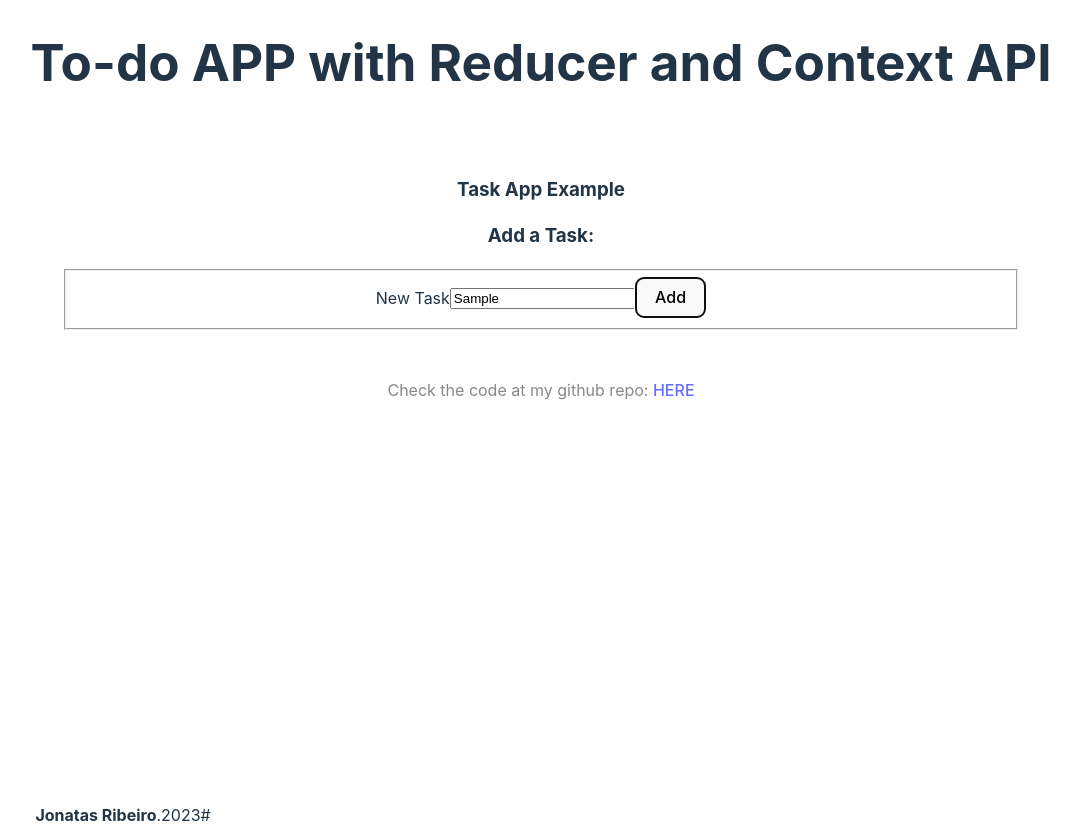
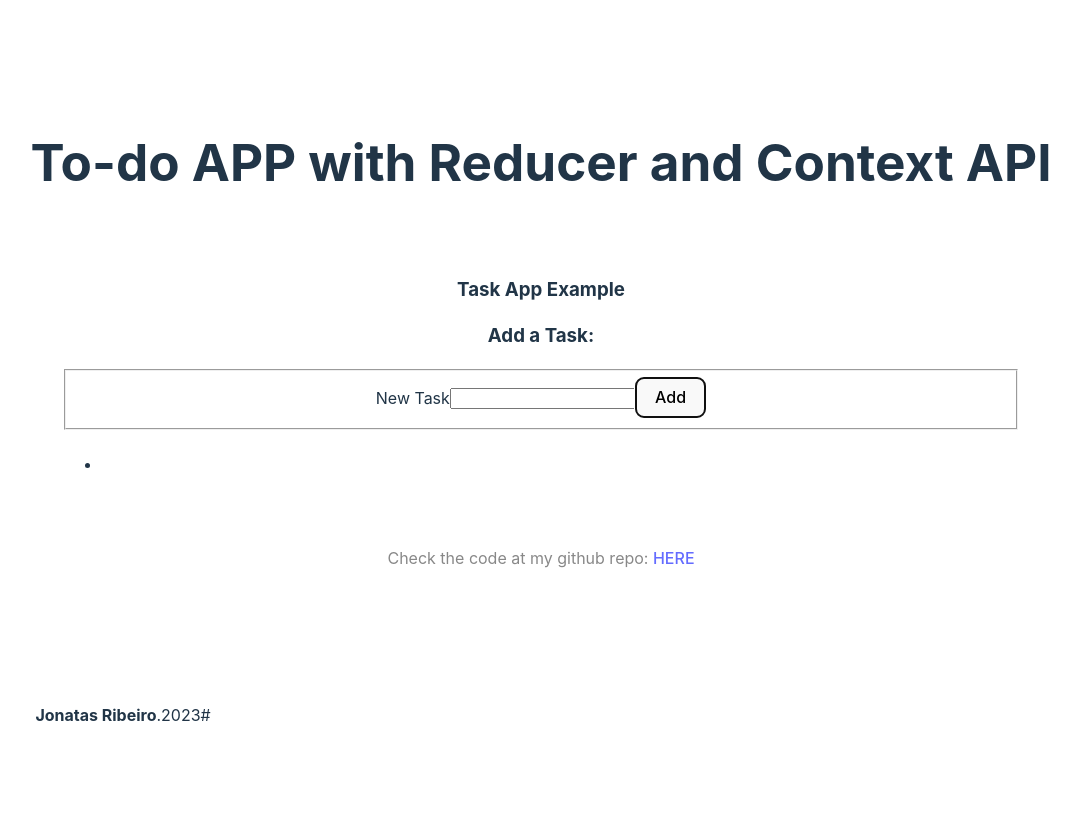
Before and after one commit to jonriber/to-do-list-app, a React (Vite) app in the folder to-do-app/: page / in a window 1280 px wide. Both pictures are taken after typing "Sample" into the empty fields and a click on the button "Add". Shown: the whole page, without its empty margins (99-1179 px from the left). After the commit the page ends 800 px from the top, so only its background shows below. Built offline with nearby package versions, Linux system fonts and the light colour scheme.

Commit message:
creating tasklist

```diff
--- a/to-do-app/src/App.css
+++ b/to-do-app/src/App.css
@@ -1,6 +1,6 @@
 #root {
   max-width: 1280px;
-  min-height: 100%;
+  min-height: 600px;
   margin: 0 auto;
   padding: 2rem;
   text-align: center;
--- a/to-do-app/src/components/AddTask.jsx
+++ b/to-do-app/src/components/AddTask.jsx
@@ -5,16 +5,20 @@ const AddTask = () => {
     const
         taskInputRef = useRef(""),
         dispatch = useTaskDispatch();
+        // tasks = useTaskContext(),
+        // id = getLatestId(tasks); //when is this calculated?
+
 
     function addTask(e){
         e.preventDefault();
-        console.log("RODANDO A FUNCTION DE ADICIONAR $$$$",taskInputRef.current.value)
         dispatch({
             type:"added",
-            id: 0,
             text:taskInputRef.current.value,
             used:false
         })
+
+        alert("Tarefa Adicionada com sucesso")
+        taskInputRef.current.value = ""
     }
     return(
         <>
--- a/to-do-app/src/components/Task.jsx
+++ b/to-do-app/src/components/Task.jsx
@@ -0,0 +1,13 @@
+/* eslint-disable react/prop-types */
+const Task = (props) => {
+    console.log("task final:",props)
+    return(
+        <>
+            <li>
+                <h5>{props.task.text}</h5>
+            </li>
+        </>
+    )
+}
+
+export default Task
--- a/to-do-app/src/components/TasksList.jsx
+++ b/to-do-app/src/components/TasksList.jsx
@@ -0,0 +1,25 @@
+import { useTaskContext } from "../contexts/TasksContext"
+import Task from "./Task"
+
+function TasksList(){
+    const
+        tasks = useTaskContext(),
+        taskList = tasks.length>0? tasks.map((task) => {
+            return(
+                <>
+                    <Task task={task.text}/>
+                </>
+            )
+        }): <h3>Start adding tasks!</h3>
+
+    console.log("TASKS ON TAKS LIST:",tasks);
+    return(
+        <>
+            <ul>
+                {taskList}
+            </ul>
+        </>
+    )
+}
+
+export default TasksList
--- a/to-do-app/src/components/ToDoApp.jsx
+++ b/to-do-app/src/components/ToDoApp.jsx
@@ -1,5 +1,5 @@
 import AddTask from "./AddTask"
-// import TaskList from "./TaskList"
+import TasksList from "./TasksList";
 import { TasksProvider } from "../contexts/TasksContext";
 
 const ToDoApp = () =>{
@@ -34,7 +34,7 @@ const ToDoApp = () =>{
             <TasksProvider>
                 <h3>Task App Example</h3>
                 <AddTask/>
-                {/* <TaskList /> */}
+                <TasksList />
             </TasksProvider>
 
         </>
--- a/to-do-app/src/contexts/TasksContext.jsx
+++ b/to-do-app/src/contexts/TasksContext.jsx
@@ -10,7 +10,6 @@ export const TasksDispatchContext = createContext(null);
 
 export function TasksProvider({children}){
     const [tasks,dispatch] = useReducer(tasksReducer,[])
-    console.log("tasks Reducer:",tasks)
     return(
         <TasksContext.Provider value={tasks}>
             <TasksDispatchContext.Provider value={dispatch}>
--- /dev/null
+++ b/to-do-app/src/reducers/getLatestId.js
@@ -0,0 +1,14 @@
+
+
+function getLatestId(tasks){
+
+    // console.log("tasks inside latestID",tasks);
+    let id = 0
+    if(!(tasks.length>0)) return id
+    console.log("testando:",tasks)
+    let lastElement = tasks.pop()
+    return (lastElement.id)+1
+
+}
+
+export default getLatestId
--- a/to-do-app/src/reducers/tasksReducer.js
+++ b/to-do-app/src/reducers/tasksReducer.js
@@ -1,9 +1,11 @@
+import getLatestId from "./getLatestId"
 
 function tasksReducer(tasks, action){
     switch(action.type){
         case "added":
+            // console.log("tasks no reducer:",tasks )
             return([...tasks,{
-                id:action.id,
+                id:getLatestId(tasks),
                 text: action.text,
                 done:false
             }])
```
